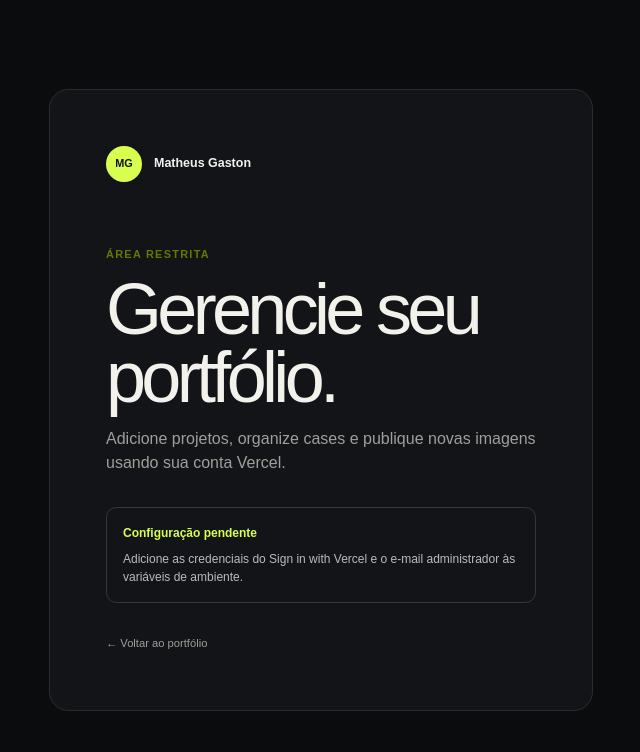
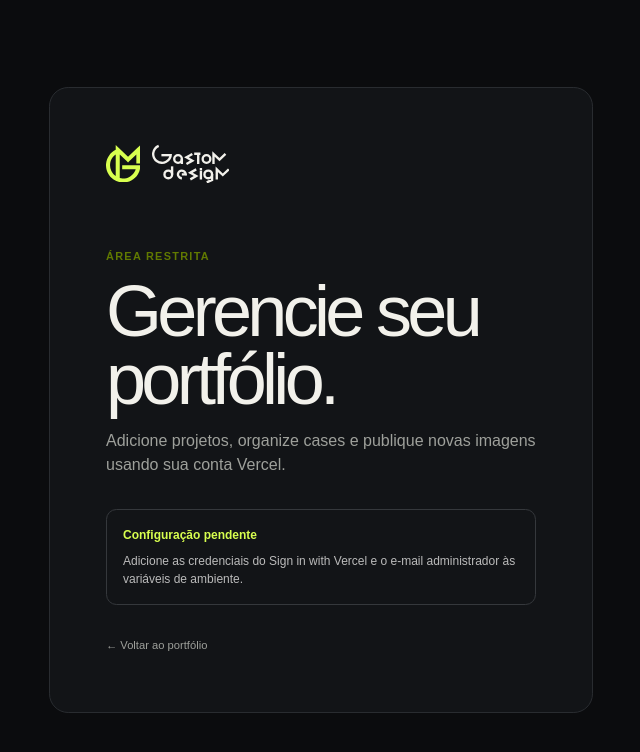
Before and after one commit to GSWGaston/SiteGaston, a Next.js app: page /admin/login in a window 1280 px wide. Shown: the top 752 px of the page, without its empty margins (319-959 px from the left). Built offline with nearby package versions, Linux system fonts and the light colour scheme.

Commit message:
Replace generic brand with Gaston Design logo

```diff
--- a/src/app/admin/login/page.tsx
+++ b/src/app/admin/login/page.tsx
@@ -1,6 +1,7 @@
 import type { Metadata } from "next";
 import Link from "next/link";
 import { redirect } from "next/navigation";
+import { BrandSignature } from "@/components/brand-logo";
 import { getAdminSession, isAuthConfigured } from "@/lib/auth";
 
 export const metadata: Metadata = { title: "Acesso administrativo", robots: { index: false, follow: false } };
@@ -23,7 +24,7 @@ export default async function AdminLoginPage({ searchParams }: { searchParams: P
   return (
     <div className="admin-login-page">
       <div className="admin-login-card">
-        <Link href="/" className="admin-login-logo"><span>MG</span> Matheus Gaston</Link>
+        <Link href="/" className="admin-login-logo" aria-label="Gaston Design — página inicial"><BrandSignature /></Link>
         <p className="admin-kicker">Área restrita</p>
         <h1>Gerencie seu portfólio.</h1>
         <p>Adicione projetos, organize cases e publique novas imagens usando sua conta Vercel.</p>
--- a/src/app/globals.css
+++ b/src/app/globals.css
@@ -56,8 +56,10 @@ button { color: inherit; font: inherit; }
   backdrop-filter: blur(16px);
 }
 .header-inner { position: relative; z-index: 2; display: flex; align-items: center; justify-content: space-between; height: 100%; }
-.brand { display: inline-flex; align-items: center; gap: .8rem; font-size: .84rem; font-weight: 700; letter-spacing: -.02em; }
-.brand-mark { display: grid; width: 2.1rem; height: 2.1rem; place-items: center; border-radius: 50%; background: var(--accent); color: var(--accent-text); font-size: .67rem; letter-spacing: -.04em; }
+.brand { display: inline-flex; align-items: center; }
+.brand-signature { display: inline-flex; height: 2.5rem; align-items: center; gap: .7rem; }
+.brand-symbol { width: 2.15rem; height: 2.35rem; flex: 0 0 auto; color: var(--accent); }
+.brand-wordmark { width: 4.85rem; height: auto; flex: 0 0 auto; color: var(--text); }
 .desktop-nav { display: none; align-items: center; gap: 2rem; }
 .nav-link { position: relative; padding-block: .6rem; color: var(--muted); font-size: .82rem; transition: color .2s; }
 .nav-link::after { position: absolute; right: 0; bottom: .25rem; left: 0; height: 1px; background: var(--accent); content: ""; transform: scaleX(0); transform-origin: right; transition: transform .3s var(--ease); }
@@ -146,7 +148,7 @@ button { color: inherit; font: inherit; }
 .placeholder-label { display: none; margin-right: 1rem; font-size: .6rem; font-weight: 400; letter-spacing: .08em; opacity: .6; text-transform: uppercase; }
 .site-footer { padding-block: 2rem; background: var(--bg); }
 .footer-inner { display: grid; gap: 1.2rem; color: var(--muted); font-size: .68rem; letter-spacing: .04em; }
-.footer-inner .brand { color: var(--text); font-size: .8rem; letter-spacing: 0; }
+.footer-inner .brand { color: var(--text); }
 
 .page-shell { padding-top: clamp(4rem, 9vw, 8rem); padding-bottom: clamp(7rem, 12vw, 12rem); }
 .page-header { max-width: 64rem; margin-bottom: clamp(4rem, 8vw, 7rem); }
@@ -229,7 +231,7 @@ button { color: inherit; font: inherit; }
 .admin-shell { min-height: 100svh; background: #f2f2ed; color: #111214; }
 .admin-header { position: sticky; z-index: 30; top: 0; display: flex; min-height: 4.5rem; align-items: center; justify-content: space-between; gap: 1rem; padding: .75rem clamp(1rem, 4vw, 3rem); border-bottom: 1px solid #d7d7d0; background: rgb(242 242 237 / .92); backdrop-filter: blur(14px); }
 .admin-brand { display: flex; align-items: center; gap: .75rem; font-size: .76rem; }
-.admin-brand > span, .admin-login-logo > span { display: grid; width: 2.25rem; height: 2.25rem; place-items: center; border-radius: 50%; background: #111214; color: var(--accent); font-size: .68rem; font-weight: 800; }
+.admin-brand .brand-symbol { width: 2.05rem; height: 2.25rem; color: #779300; }
 .admin-brand div { display: flex; flex-direction: column; line-height: 1.1; }
 .admin-brand strong { font-size: .66rem; color: #74766f; text-transform: uppercase; letter-spacing: .08em; }
 .admin-header nav { display: flex; align-items: center; gap: clamp(.6rem, 2vw, 1.5rem); color: #666862; font-size: .7rem; }
@@ -297,8 +299,7 @@ button { color: inherit; font: inherit; }
 .admin-success { padding: .8rem 1rem; border-radius: .5rem; background: #deefc4; color: #385700; font-size: .75rem; }
 .admin-login-page { min-height: 100svh; display: grid; place-items: center; padding: 1.25rem; background: #0b0c0e; }
 .admin-login-card { width: min(100%, 34rem); padding: clamp(1.5rem, 6vw, 3.5rem); border: 1px solid #292c30; border-radius: 1.2rem; background: #121417; color: #f2f1eb; }
-.admin-login-logo { display: flex; align-items: center; gap: .75rem; margin-bottom: 4rem; font-size: .78rem; font-weight: 700; }
-.admin-login-logo > span { background: var(--accent); color: #111214; }
+.admin-login-logo { display: inline-flex; align-items: center; margin-bottom: 4rem; }
 .admin-login-card h1 { margin: .8rem 0 1rem; font-size: clamp(2.6rem, 8vw, 4.5rem); letter-spacing: -.065em; line-height: .95; }
 .admin-login-card > p:not(.admin-kicker, .admin-error) { color: #9ea09b; }
 .admin-vercel-button { width: 100%; margin-top: 2rem; background: #fff; color: #111214; }
--- a/src/components/admin/admin-header.tsx
+++ b/src/components/admin/admin-header.tsx
@@ -1,10 +1,11 @@
 import Link from "next/link";
+import { BrandSymbol } from "@/components/brand-logo";
 import type { AdminSession } from "@/lib/auth";
 
 export function AdminHeader({ user }: { user: AdminSession }) {
   return (
     <header className="admin-header">
-      <Link className="admin-brand" href="/admin"><span>MG</span><div>Portfólio<strong>Admin</strong></div></Link>
+      <Link className="admin-brand" href="/admin"><BrandSymbol /><div>Portfólio<strong>Admin</strong></div></Link>
       <nav aria-label="Navegação administrativa">
         <Link href="/" target="_blank">Ver site ↗</Link>
         <span>{user.name ?? user.username ?? user.email}</span>
--- /dev/null
+++ b/src/components/brand-logo.tsx
@@ -0,0 +1,32 @@
+type BrandSvgProps = { className?: string };
+
+export function BrandSymbol({ className = "brand-symbol" }: BrandSvgProps) {
+  return (
+    <svg aria-hidden="true" className={className} fill="none" viewBox="0 0 170 185" xmlns="http://www.w3.org/2000/svg">
+      <path d="M170 91.3096H150V46.6191L115.892 79.0557L109 85.6094L102.109 79.0557L68.0002 46.6191V162.544C72.4133 163.74 76.9589 164.475 81.5647 164.719C93.3467 165.342 105.077 162.747 115.496 157.212C125.916 151.676 134.632 143.409 140.71 133.297C143.274 129.031 145.326 124.503 146.844 119.81H80.0002V99.8096H170C170 115.238 165.801 130.377 157.852 143.601C149.903 156.824 138.504 167.635 124.879 174.874C111.254 182.113 95.9151 185.506 80.5081 184.69C65.1008 183.875 50.2053 178.882 37.4202 170.245C24.635 161.609 14.4413 149.654 7.93286 135.665C1.42454 121.676 -1.15382 106.18 0.474854 90.8369C2.10356 75.4943 7.87778 60.884 17.178 48.5732C25.3183 37.7979 35.8914 29.1397 48.0002 23.2852V0L64.8918 16.0635L109 58.0088L153.109 16.0635L170 0V91.3096ZM48.0002 46.3691C42.3441 50.2852 37.3196 55.0911 33.136 60.6289C26.0241 70.043 21.609 81.2157 20.3635 92.9482C19.1181 104.681 21.0897 116.531 26.0667 127.229C30.9387 137.7 38.512 146.679 48.0002 153.248V46.3691Z" fill="currentColor" />
+    </svg>
+  );
+}
+
+export function BrandWordmark({ className = "brand-wordmark" }: BrandSvgProps) {
+  return (
+    <svg aria-hidden="true" className={className} fill="none" viewBox="0 0 660 336" xmlns="http://www.w3.org/2000/svg">
+      <path d="M523 170V84L574 132.5L625 84" stroke="currentColor" strokeWidth="20" />
+      <path d="M160 85C160 98.6138 156.295 111.971 149.281 123.639C142.267 135.307 132.21 144.846 120.187 151.233C108.165 157.62 94.6307 160.615 81.0359 159.895C67.4411 159.176 54.2986 154.769 43.0175 147.149C31.7364 139.528 22.7423 128.981 16.9995 116.637C11.2567 104.294 8.98195 90.6206 10.419 77.0829C11.8561 63.5451 16.9509 50.6538 25.1571 39.7913C33.3633 28.9288 44.3713 20.5047 57.0009 15.4224" stroke="currentColor" strokeWidth="20" />
+      <path d="M160 95H80" stroke="currentColor" strokeWidth="20" />
+      <circle cx="463.5" cy="127.5" r="32.5" stroke="currentColor" strokeWidth="20" />
+      <circle cx="221.5" cy="127.5" r="32.5" stroke="currentColor" strokeWidth="20" />
+      <path d="M254 127V170M293 170L343 141.667L293 113.333L343 85M359 83H412M393 83V170M551 301V215L602 263.5L653 215" stroke="currentColor" strokeWidth="20" />
+      <circle cx="138.5" cy="258.5" r="32.5" stroke="currentColor" strokeWidth="20" />
+      <path d="M171 259V190" stroke="currentColor" strokeWidth="20" />
+      <circle cx="478.5" cy="258.5" r="32.5" stroke="currentColor" strokeWidth="20" />
+      <path d="M511 258V305.385L465.5 326.5M326 301L376 272.667L326 244.333L376 216M285.084 266.163C286.685 259.564 286.179 252.629 283.636 246.332C281.094 240.036 276.643 234.693 270.909 231.056C265.175 227.418 258.445 225.668 251.665 226.052C244.885 226.435 238.396 228.933 233.108 233.193C227.821 237.454 224 243.264 222.184 249.807C220.368 256.351 220.647 263.298 222.982 269.675C225.317 276.052 229.59 281.537 235.202 285.36C240.815 289.183 247.483 291.152 254.272 290.991" stroke="currentColor" strokeWidth="20" />
+      <path d="M253.5 268.5H294.723L295.5 257.928L291.5 251L274 248.5H253.5V268.5Z" fill="currentColor" />
+      <path d="M416 229V301M416 205V225" stroke="currentColor" strokeWidth="20" />
+    </svg>
+  );
+}
+
+export function BrandSignature() {
+  return <span aria-hidden="true" className="brand-signature"><BrandSymbol /><BrandWordmark /></span>;
+}
--- a/src/components/footer.tsx
+++ b/src/components/footer.tsx
@@ -1,10 +1,11 @@
 import Link from "next/link";
+import { BrandSignature } from "@/components/brand-logo";
 
 export function Footer() {
   return (
     <footer className="site-footer">
       <div className="container footer-inner">
-        <Link href="/" className="brand"><span className="brand-mark">MG</span><span>Matheus Gaston</span></Link>
+        <Link href="/" className="brand" aria-label="Gaston Design — página inicial"><BrandSignature /></Link>
         <p>Design + Tecnologia + Produto + Multimídia</p>
         <p>© {new Date().getFullYear()} — Porto Alegre, RS</p>
       </div>
--- a/src/components/header.tsx
+++ b/src/components/header.tsx
@@ -3,6 +3,7 @@
 import Link from "next/link";
 import { usePathname } from "next/navigation";
 import { useEffect, useState } from "react";
+import { BrandSignature } from "@/components/brand-logo";
 import { siteConfig } from "@/data/site";
 import { CloseIcon, MenuIcon } from "@/components/icons";
 
@@ -20,9 +21,8 @@ export function Header() {
   return (
     <header className="site-header">
       <div className="container header-inner">
-        <Link className="brand" href="/" aria-label="Matheus Gaston — página inicial">
-          <span className="brand-mark">MG</span>
-          <span>Matheus Gaston</span>
+        <Link className="brand" href="/" aria-label="Gaston Design — página inicial">
+          <BrandSignature />
         </Link>
 
         <nav aria-label="Navegação principal" className="desktop-nav">
```
